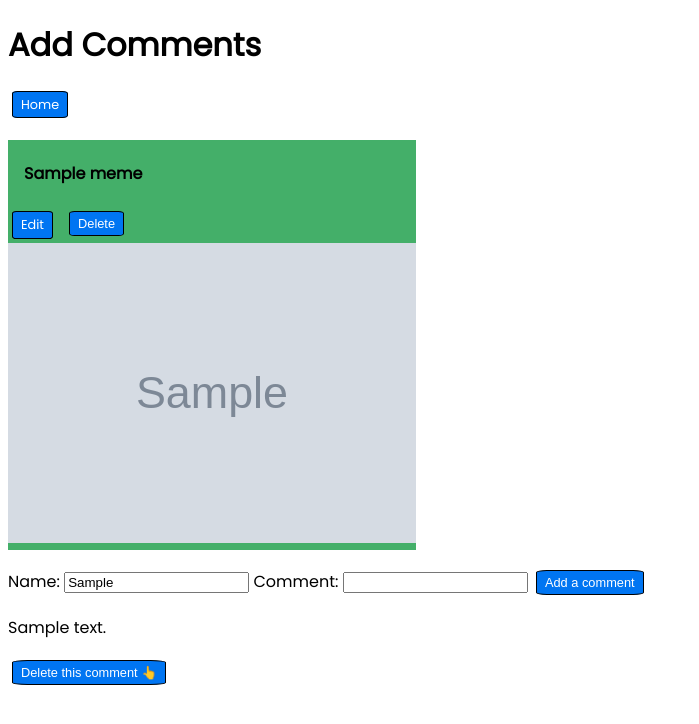
After one commit to WenhuiXu1/shrimp_share_app, a Flask app: page /comments/1/new in a window 1280 px wide. The commit adds this page. Shown: the top 724 px of the page, without its empty margins (0-699 px from the left). Run offline with Flask 3, Linux system fonts and the light colour scheme; the visitor is signed in with stand-in values (Sample User, id 1); grey boxes marked "Sample" are stand-in pictures; a database or web service that is not in the repository returns one stand-in record (values such as "Sample title"); some libraries are stand-ins or nearby versions.

Commit message:
adding comments and likes

```diff
--- a/controllers/memes_controller.py
+++ b/controllers/memes_controller.py
@@ -1,10 +1,15 @@
-from flask import render_template, request, redirect
-from models.memes import all_memes, get_meme, create_meme, update_meme, delete_meme
+from flask import render_template, request, redirect, session
+from models.memes import all_memes, get_meme, create_meme, update_meme, delete_meme, like_meme, total_likes, comment_meme, get_comments, get_comments_by_id, delete_a_comment
+from models.user import find_user_by_id
 from services.session_info import current_user
+from db.db import sql
 
 def index():
     memes = all_memes()
-    return render_template ('memes/index.html', memes = memes, current_user = current_user())
+    likes = {}
+    for meme in memes:
+        likes[meme['id']] = total_likes(meme['id'])
+    return render_template ('memes/index.html', memes = memes, current_user = current_user(), likes = likes)
 
 def new():
     return render_template('memes/new.html')
@@ -30,3 +35,27 @@ def update(id):
 def delete(id):
   delete_meme(id)
   return redirect('/')
+
+def like(id):
+    like_meme(session['user_id'], id)
+    return redirect('/')
+
+def comment_new(id):
+    meme = get_meme(id)
+    comments = get_comments()
+    comment_by_id = get_comments_by_id(id)
+    user_id = session['user_id']
+    user = find_user_by_id(user_id)
+    return render_template('comments/new.html', current_user=current_user(), meme = meme, comments = comments, comment_by_id = comment_by_id, user=user)
+
+def create_comment(id):
+    content = request.form.get('content')
+    # user_id = request.form.get('user_id')
+    comment_meme(session['user_id'], id, content)
+    comments = get_comments()
+    comment_by_id = get_comments_by_id(id)
+    return render_template('comments/display.html', comments = comments, comment_by_id = comment_by_id)
+
+def delete_comment(id):
+    delete_a_comment(id)
+    return redirect('/')
--- a/models/memes.py
+++ b/models/memes.py
@@ -15,3 +15,24 @@ def update_meme(name, image_url, id):
 
 def delete_meme(id):
     sql('DELETE FROM memes WHERE id=%s RETURNING *', [id])
+
+def like_meme(user_id, meme_id):
+    sql("INSERT INTO likes(user_id, meme_id) VALUES (%s, %s) RETURNING *", [user_id, meme_id])
+
+def total_likes(id):
+    total_likes = sql("SELECT COUNT(*) FROM likes WHERE meme_id = %s", [id])
+    return total_likes[0]['count']
+
+def comment_meme(user_id, id, content):
+    sql("INSERT INTO comments(user_id, meme_id, content) VALUES(%s, %s, %s) RETURNING *", [user_id, id, content])
+
+def get_comments():
+    all_comments = sql("SELECT * FROM comments")
+    return all_comments
+
+def get_comments_by_id(id):
+    comment_by_id = sql("SELECT * FROM comments WHERE meme_id=%s", [id])
+    return comment_by_id
+
+def delete_a_comment(id):
+    sql("delete from comments where id = %s returning *", [id])
--- a/routes/memes_routes.py
+++ b/routes/memes_routes.py
@@ -1,5 +1,5 @@
 from flask import Blueprint
-from controllers.memes_controller import index, new, create, edit, update, delete
+from controllers.memes_controller import index, new, create, edit, update, delete, like, comment_new, create_comment, delete_comment
 
 memes_routes = Blueprint('memes_routes', __name__)
 
@@ -9,3 +9,7 @@ memes_routes.route('/memes', methods = ['POST'])(create)
 memes_routes.route('/memes/<id>/edit')(edit)
 memes_routes.route('/memes/<id>', methods=["POST"])(update)
 memes_routes.route('/memes/<id>/delete', methods=["POST"])(delete)
+memes_routes.route('/memes/<id>/likes', methods=["POST"])(like)
+memes_routes.route('/comments/<id>/new')(comment_new)
+memes_routes.route('/comments/<id>/add', methods=["POST"])(create_comment)
+memes_routes.route('/comments/<id>/delete', methods=["POST"])(delete_comment)
--- a/static/css/style.css
+++ b/static/css/style.css
@@ -10,7 +10,7 @@ body {
 
 .memes {
     display: grid;
-    grid-template-columns: repeat(auto-fill, minmax(300px, 1fr));
+    grid-template-columns: repeat(auto-fill, minmax(400px, 1fr));
     gap: 1.25rem;
     margin-top: 1.5rem;
 }
@@ -28,11 +28,15 @@ button {
     margin: 0.25rem;
 }
 
-.meme h2 {
+.meme h4 {
     /* apply these settings to stop text from overflowing when it's really long */
-    white-space: nowrap;
+    /* white-space: nowrap;
     overflow: hidden;
-    text-overflow: ellipsis;
+    text-overflow: ellipsis; */
+}
+
+.meme {
+    background-color: #44AF69;
 }
 
 .meme img {
--- /dev/null
+++ b/templates/comments/new.html
@@ -0,0 +1,49 @@
+{% extends 'base.html' %}
+
+{% block content %}
+{% if current_user %}
+<h1>Add Comments</h1>
+<a href="/">Home</a>
+<section class="memes">
+    <section class="meme">
+        <header>
+            <h4>{{meme['name']}}</h4>
+        </header>
+        <section class="controls">
+            <a href="/memes/{{meme['id']}}/edit">Edit</a>
+
+            <form action="/memes/{{meme['id']}}/delete" method="POST">
+                <button>Delete</button>
+            </form>
+        </section>
+        <img src="{{ meme['image_url']}}" alt="meme">
+    </section>
+</section>
+
+<form action="/comments/{{meme['id']}}/add" method="POST">
+
+    <input type="hidden" name="user_id" value="{{ current_user['id']}}">
+    <p></p>
+
+    <label for="">Name:</label>
+    <input type="text" name="first_name" value="{{ current_user['first_name']}}">
+
+    <label for="">Comment:</label>
+    <input type="text" name="content">
+
+    <button>Add a comment</button>
+</form>
+<!-- {{comment_by_id}} -->
+{% for comment in comment_by_id %}
+<p>{{ comment['content'] }}</p>
+<!-- <p>{{user['first_name']}}: {{ comment['content'] }}</p> -->
+</form>
+<form action="/comments/{{comment['id']}}/delete" method="POST">
+    <button>Delete this comment &#128070;</button>
+</form>
+{% endfor %}
+
+{% else %}
+<p>Please log in to comment, thanks!</p>
+{% endif %}
+{% endblock %}
```
Also changed, not shown: db/db.py (+8 -0 lines), db/schema.sql (+24 -8 lines), templates/comments/display.html (added, +11 -0 lines), templates/memes/index.html (+14 -8 lines), 1 other file.
